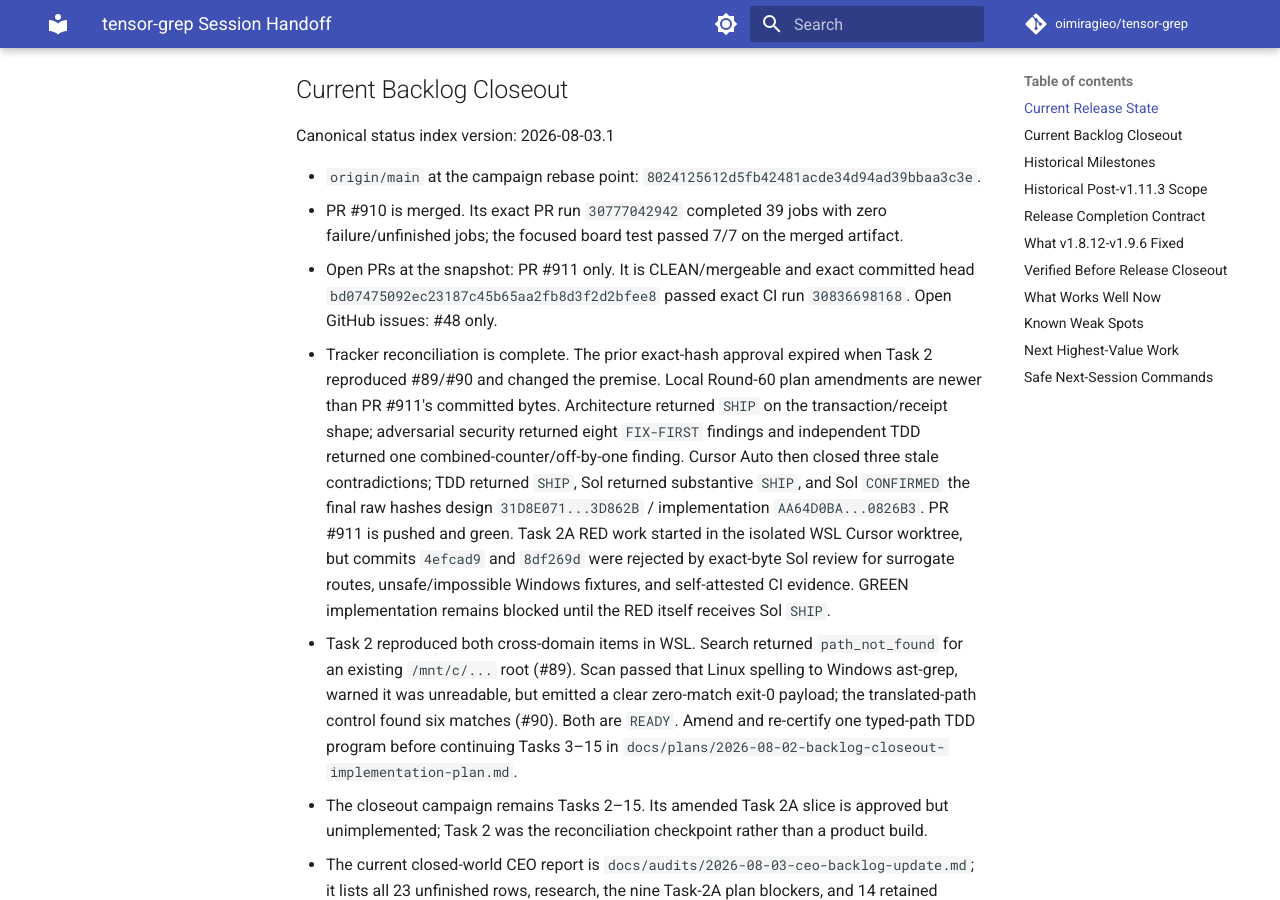
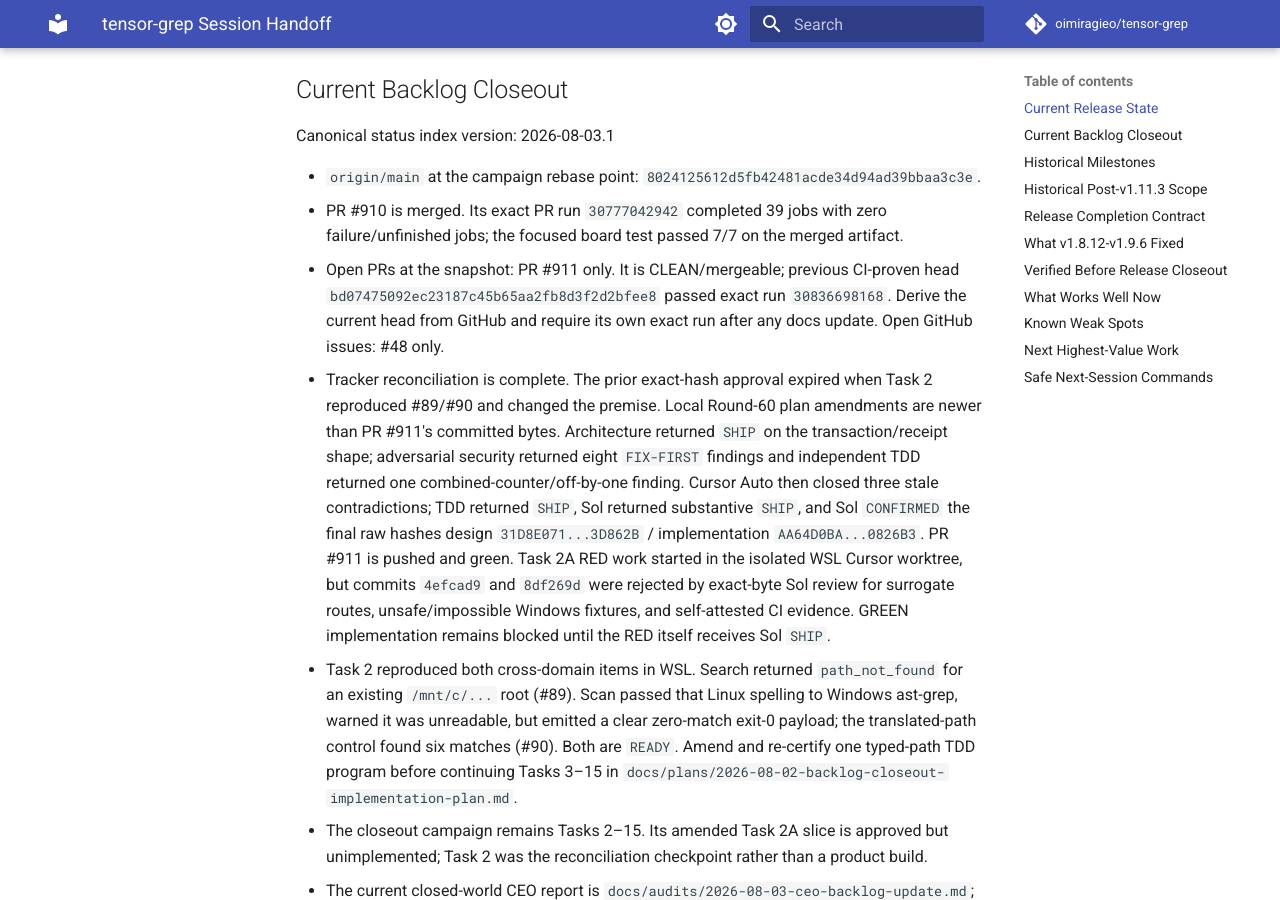
Before and after one commit to oimiragieo/tensor-grep, an MkDocs documentation site: the page built from docs/SESSION_HANDOFF.md, in a window 1280 px wide and 900 px high, scrolled down 447 px. Built offline with MkDocs 1.6.1 and Material for MkDocs 9.7.7, drawn with Linux system fonts in a browser that asks for light colours; comment, search, counter and statistics services are not loaded.

Commit message:
docs: avoid self-referential pr head state

```diff
--- a/docs/SESSION_HANDOFF.md
+++ b/docs/SESSION_HANDOFF.md
@@ -17,9 +17,9 @@ Canonical status index version: 2026-08-03.1
 - `origin/main` at the campaign rebase point: `8024125612d5fb42481acde34d94ad39bbaa3c3e`.
 - PR #910 is merged. Its exact PR run `30777042942` completed 39 jobs with zero failure/unfinished
   jobs; the focused board test passed 7/7 on the merged artifact.
-- Open PRs at the snapshot: PR #911 only. It is CLEAN/mergeable and exact committed head
-  `bd07475092ec23187c45b65aa2fb8d3f2d2bfee8` passed exact CI run `30836698168`. Open GitHub issues:
-  #48 only.
+- Open PRs at the snapshot: PR #911 only. It is CLEAN/mergeable; previous CI-proven head
+  `bd07475092ec23187c45b65aa2fb8d3f2d2bfee8` passed exact run `30836698168`. Derive the current head
+  from GitHub and require its own exact run after any docs update. Open GitHub issues: #48 only.
 - Tracker reconciliation is complete. The prior exact-hash approval expired when Task 2 reproduced
   #89/#90 and changed the premise. Local Round-60 plan amendments are newer than PR #911's committed
   bytes. Architecture returned `SHIP` on the transaction/receipt shape; adversarial security returned
```
Also changed, not shown: MEMORY.md (+4 -2 lines), docs/audits/2026-08-03-ceo-backlog-update.md (+4 -3 lines).
